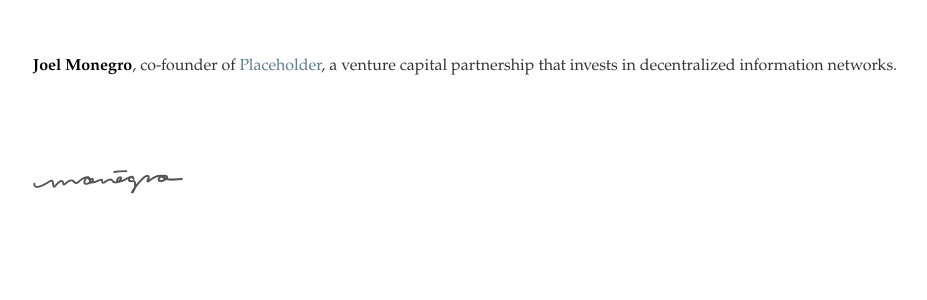
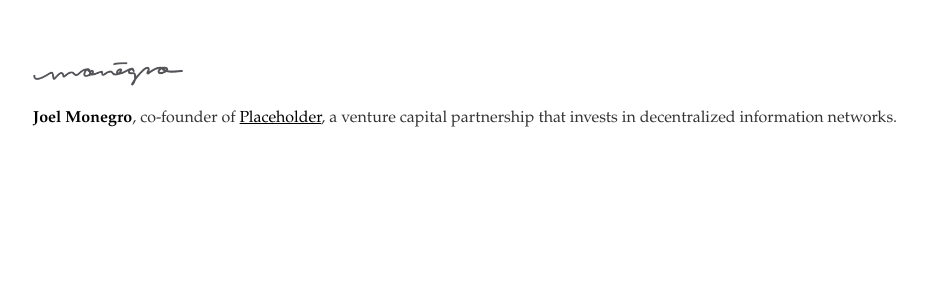
Before and after one commit to jmonegro/jmonegro.github.io, a Jekyll site: the page built from index.html, in a window 1280 px wide. Shown: the top 300 px of the page, without its empty margins (127-1054 px from the left). Built offline with Jekyll 4.4.1, drawn with Linux system fonts in a browser that asks for light colours.

Commit message:
style changes

```diff
--- a/_includes/footer.html
+++ b/_includes/footer.html
@@ -1,8 +1,8 @@
 <footer>
   <br>
-  <a href="{{site.baseurl}}/">
+  <!-- <a href="{{site.baseurl}}/">
     <img width="150" class="logo" style="opacity:0.8" src="{{site.baseurl}}/assets/img/monegro.PNG" alt="Joel Monegro" title="Joel Monegro">
-  </a>
+  </a> -->
 
   <br><br>
   <br><br>
--- a/_includes/header.html
+++ b/_includes/header.html
@@ -1,9 +1,11 @@
 <div class="header">
   <h1 class="header-title">
-    <!-- <em>Decentralized information networks</em> -->
+    <a href="{{site.baseurl}}/">
+      <img width="150" class="logo" style="opacity:0.8" src="{{site.baseurl}}/assets/img/monegro.PNG" alt="Joel Monegro" title="Joel Monegro">
+    </a>
   </h1>
   <div class="" style="margin-top:-5px;font-size:16px">
-    <strong><a href="/" style="color:black">Joel Monegro</a></strong>, co-founder of <a href="https://placeholder.vc" target="_blank" style="text-decoration:none">Placeholder</a>, a venture capital partnership that invests in decentralized information networks.
+    <strong><a href="/" style="color:black">Joel Monegro</a></strong>, co-founder of <a href="https://placeholder.vc" target="_blank" style="text-decoration:underline;color:black">Placeholder</a>, a venture capital partnership that invests in decentralized information networks.
   </div>
 </div>
 <br>
```
